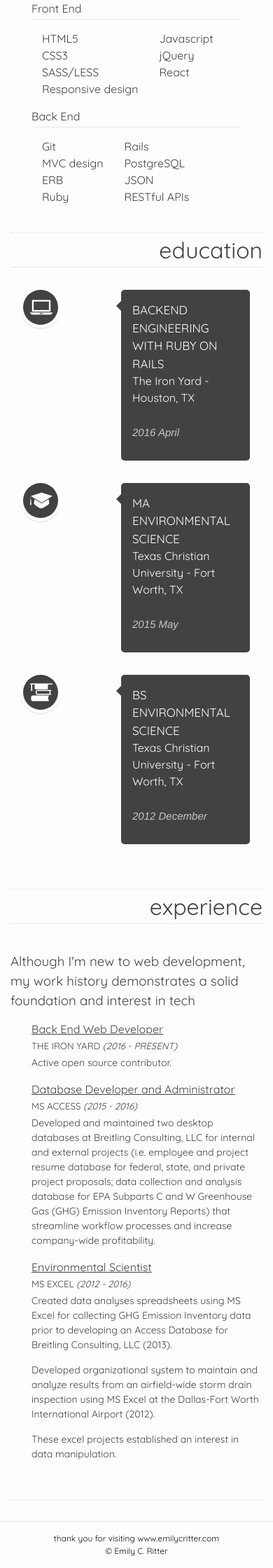
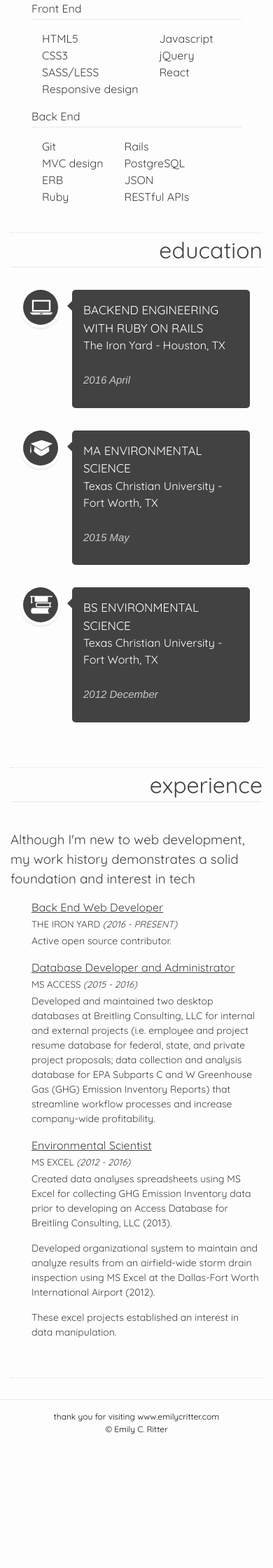
Before and after one commit to emilycritter/emilycritter.io, a Jekyll site: the page built from index.html, in a window 390 px wide. Shown: the part 2665-4905 px from the top of the page at 70% size. Built offline with Jekyll 4.4.1, drawn with Linux system fonts in a browser that asks for light colours; nearby versions of some CDN libraries; after the commit the page ends 4731 px from its top, so only the background shows below that.

Commit message:
Responsive design for education timeline

```diff
--- a/_sass/_layout.scss
+++ b/_sass/_layout.scss
@@ -401,7 +401,6 @@ hr {
       flex-direction: row;
       justify-content: space-between;
       padding: 0 $spacing-unit;
-      color: red;
       @include media-query($on-palm) {
         flex-direction: column;
       }
@@ -578,6 +577,9 @@ hr {
   background: $grey-color-dark;
   border-radius: 5px;
   padding: 1em;
+  @include media-query($on-palm) {
+    margin-left: 70px;
+  }
 }
 .cd-timeline-content:after {
   content: "";
```
